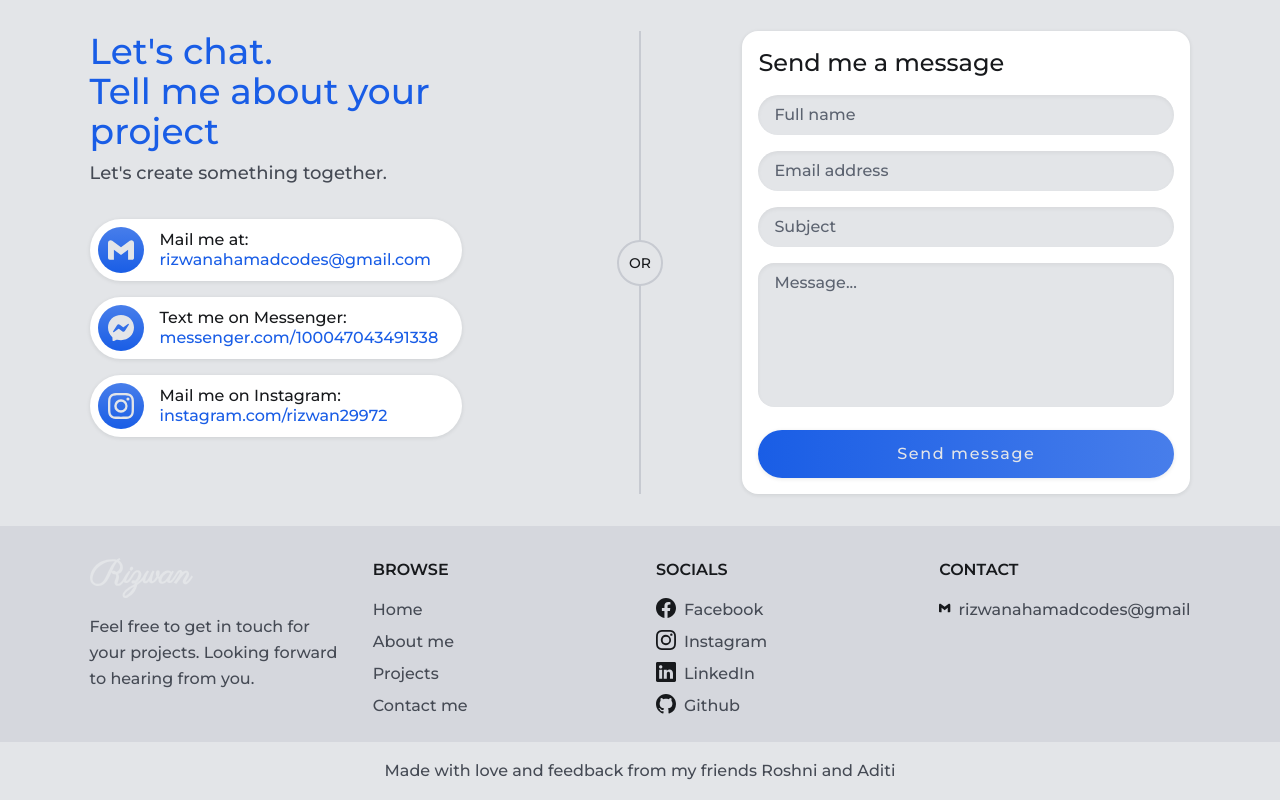
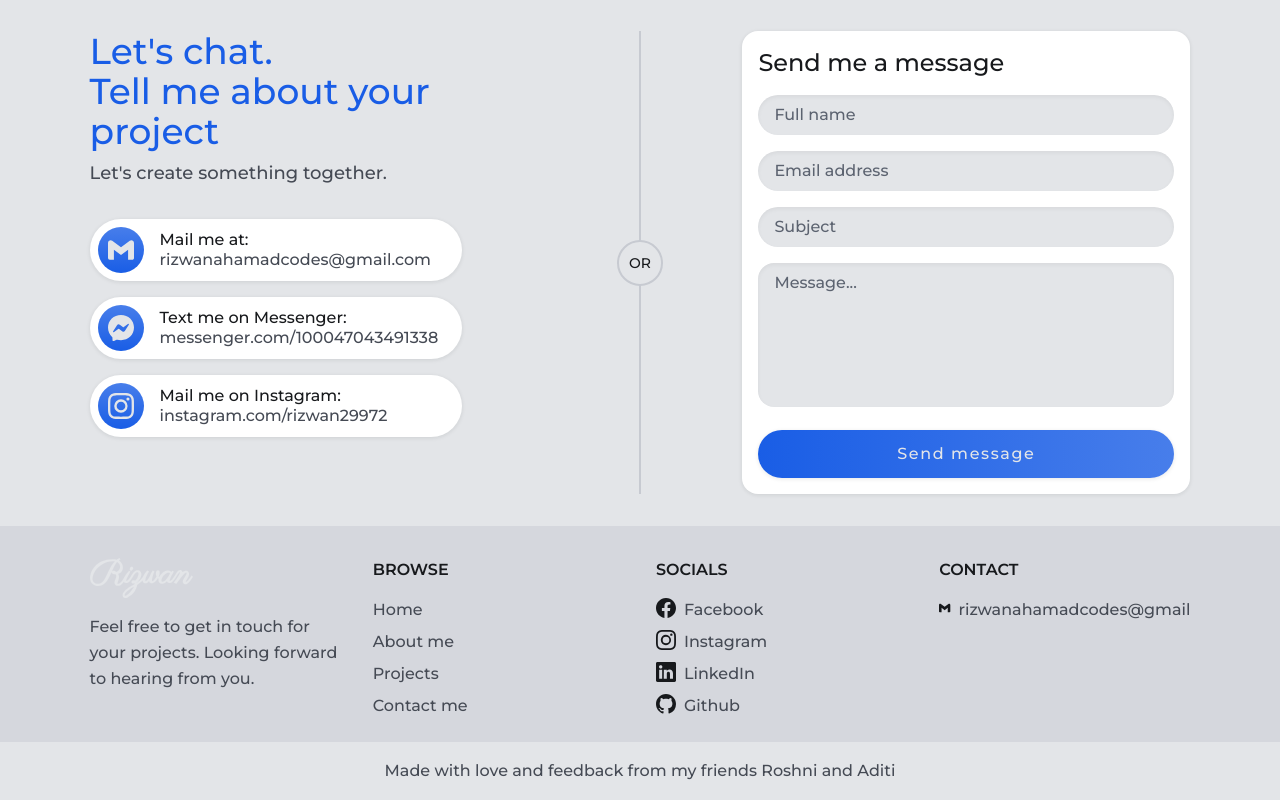
Before and after one commit to rizwanahamadcodes/portfolio, a Next.js app: page / in a window 1280 px wide. Shown: the part 2789-3589 px from the top of the page. Built offline with nearby package versions, Linux system fonts and the light colour scheme.

Commit message:
changed the getInTouch paragraph style

```diff
--- a/src/app/home/ContactMe.tsx
+++ b/src/app/home/ContactMe.tsx
@@ -319,7 +319,7 @@ const GetInTouchBody = (props: GetInTouchBodyProps) => {
             <p className="leading-tight text-gray-900 dark:text-gray-100">
                 {label}
             </p>
-            <p className="leading-tight text-primary">{linkLabel}</p>
+            <p className="leading-tight overflow-ellipsis min-w-0">{linkLabel}</p>
         </p>
     )
 }
```
